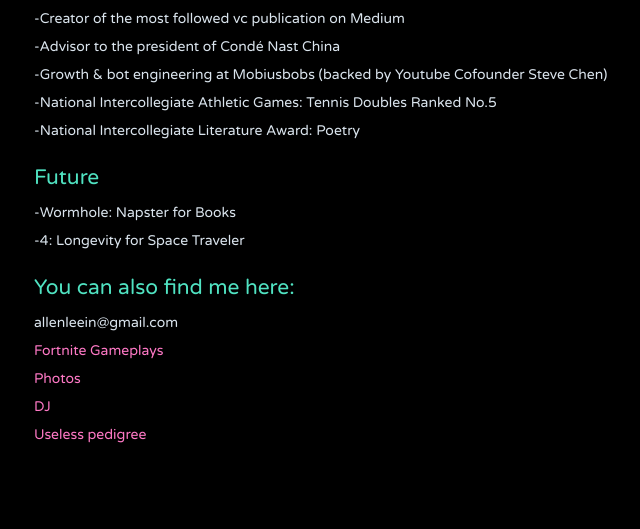
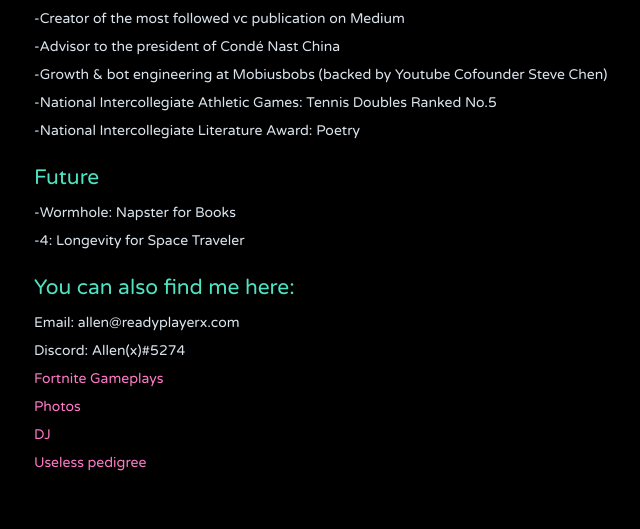
Before and after one commit to jithendrabsy/thoughts, a Jekyll site: the page built from _posts/2040-12-31-projects.md, in a window 1280 px wide. Shown: the part 995-1524 px from the top of the page, without its empty margins (236-876 px from the left). Built offline with Jekyll 4.4.1, drawn with Linux system fonts in a browser that asks for light colours; nearby versions of some CDN libraries; before the commit the page ends 1496 px from its top, so only the background shows below that.

Commit message:
Update M

```diff
--- a/_posts/2040-12-31-projects.md
+++ b/_posts/2040-12-31-projects.md
@@ -39,7 +39,9 @@
 
 ## You can also find me here:
 
-allenleein@gmail.com
+Email: allen@readyplayerx.com
+
+Discord: Allen(x)#5274
 
 [Fortnite Gameplays](https://www.instagram.com/gho00sts/)
 
```
